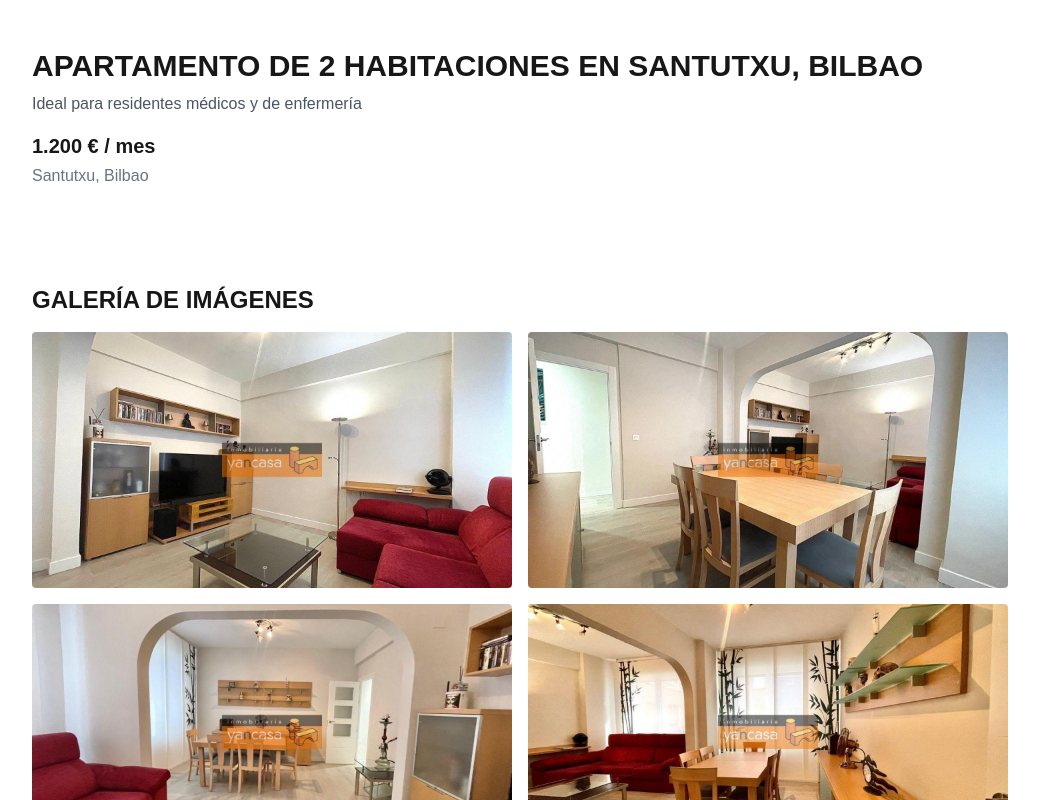
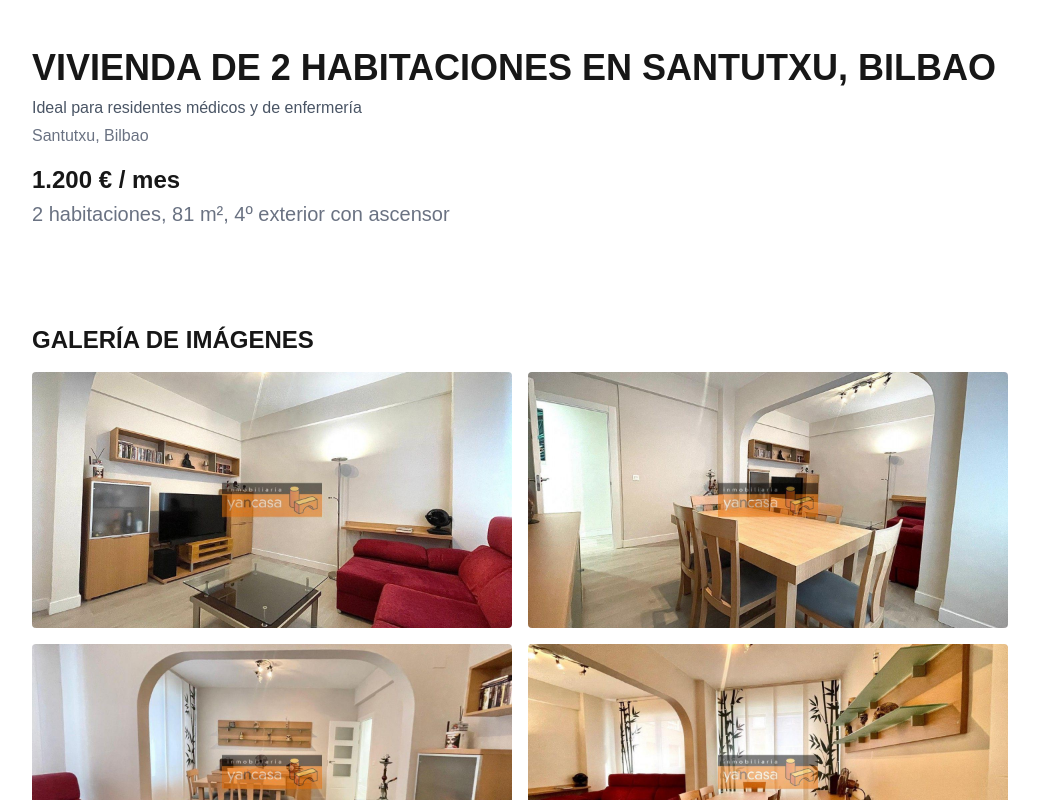
Before and after one commit to jvalladolid/rentflat-website, a Next.js app: page / in a window 1280 px wide. Shown: the top 800 px of the page, without its empty margins (120-1159 px from the left). Built offline with nearby package versions, Linux system fonts and the light colour scheme.

Commit message:
Changes to the Hero section with Map removed temporarely

```diff
--- a/src/components/Hero.tsx
+++ b/src/components/Hero.tsx
@@ -8,11 +8,14 @@ interface HeroProps {
 export function Hero({ flat }: HeroProps) {
   return (
     <section className="py-12">
-      <h1 className="text-3xl font-bold">{flat.title}</h1>
+      <h1 className="text-4xl font-bold">{flat.title}</h1>
       {flat.subtitle && <p className="mt-2 text-gray-600">{flat.subtitle}</p>}
-      <p className="mt-4 text-xl font-semibold">{flat.price}</p>
       <p className="mt-1 text-gray-500">
         {flat.location.area}, {flat.location.city}
+      </p>
+      <p className="mt-4 text-2xl font-semibold">{flat.price}</p>
+      <p className="mt-1 text-xl text-gray-500">
+        {flat.numberOfRooms} habitaciones, {flat.surfaceM2} m², {flat.floorDesc}
       </p>
     </section>
   );
--- a/src/components/MapSection.tsx
+++ b/src/components/MapSection.tsx
@@ -33,28 +33,7 @@ export function MapSection({ services }: MapSectionProps) {
       {/* ===================== */}
 
       {mapCenter ? (
-        <MapContainer
-          center={mapCenter as [number, number]}
-          zoom={15}
-          scrollWheelZoom={true}
-          className="h-80 w-full rounded-lg"
-        >
-          <TileLayer
-            attribution="&copy; OpenStreetMap contributors"
-            url="https://{s}.tile.openstreetmap.org/{z}/{x}/{y}.png"
-          />
-
-          {/* 4️⃣ SERVICE MARKERS ONLY */}
-          {servicesWithLocation.map((service) => (
-            <Marker key={service.id} position={[service.location!.lat, service.location!.lng]}>
-              <Popup>
-                <strong>{service.name}</strong>
-                <br />
-                {service.type}
-              </Popup>
-            </Marker>
-          ))}
-        </MapContainer>
+        <div></div>
       ) : (
         /**
          * 5️⃣ UX FALLBACK (no coordinates)
--- a/src/components/Neighborhood.tsx
+++ b/src/components/Neighborhood.tsx
@@ -11,6 +11,8 @@ export function Neighborhood({ services }: NeighborhoodProps) {
   return (
     <section className="py-12">
       <h2 className="text-2xl font-bold mb-4">SERVICIOS EN LA ZONA</h2>
+
+      <MapSection services={services} />
 
       {/* ===================== */}
       {/*   SERVICES LIST */}
--- a/src/data/flat-dto.ts
+++ b/src/data/flat-dto.ts
@@ -28,6 +28,9 @@ export interface FlatImage {
 export interface Flat {
   title: string;
   subtitle?: string;
+  numberOfRooms: number;
+  surfaceM2: number;
+  floorDesc: string;
   price: string;
   location: {
     area: string;
--- a/src/data/flat-trav-iturribide.ts
+++ b/src/data/flat-trav-iturribide.ts
@@ -1,9 +1,12 @@
 import { Flat } from './flat-dto';
 
 export const flat: Flat = {
-  title: 'APARTAMENTO DE 2 HABITACIONES EN SANTUTXU, BILBAO',
+  title: 'VIVIENDA DE 2 HABITACIONES EN SANTUTXU, BILBAO',
   subtitle: 'Ideal para residentes médicos y de enfermería',
   price: '1.200 € / mes',
+  numberOfRooms: 2,
+  surfaceM2: 81,
+  floorDesc: '4º exterior con ascensor',
   location: {
     area: 'Santutxu',
     city: 'Bilbao',
@@ -201,7 +204,7 @@ export const flat: Flat = {
     },
     {
       id: 'farmacia',
-      name: 'Farmacias 2-3',
+      name: 'Farmacias cercanas',
       type: 'salud',
       travelTimes: [
         {
```
